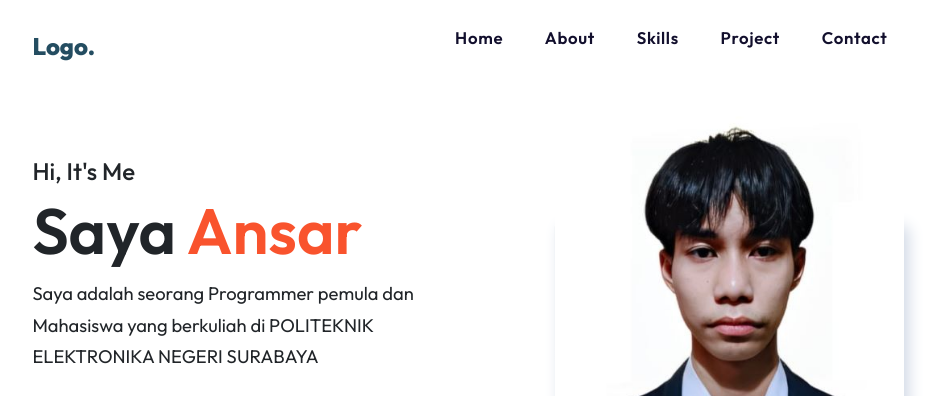
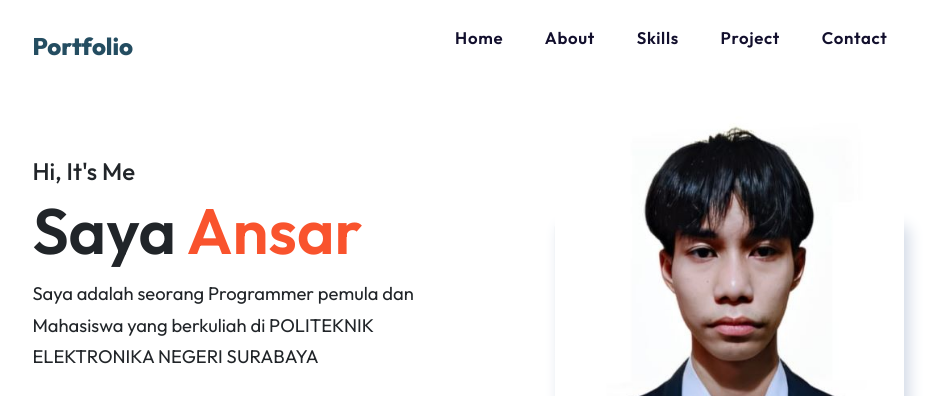
Before and after one commit to Sarx17/Portfolio---Ansar-H, a plain HTML site: page index.html in a window 1280 px wide. Shown: the top 396 px of the page, without its empty margins (172-1116 px from the left). Drawn offline with nearby package versions, Linux system fonts and the light colour scheme.

Commit message:
Update index.html

```diff
--- a/index.html
+++ b/index.html
@@ -17,7 +17,7 @@
     <header class="container">
         <div class="page-header">
             <div class="logo">
-                <a href="#">Logo.</a>
+                <a href="#">Portfolio</a>
             </div>
             <input type="checkbox" id="click">
 
```
